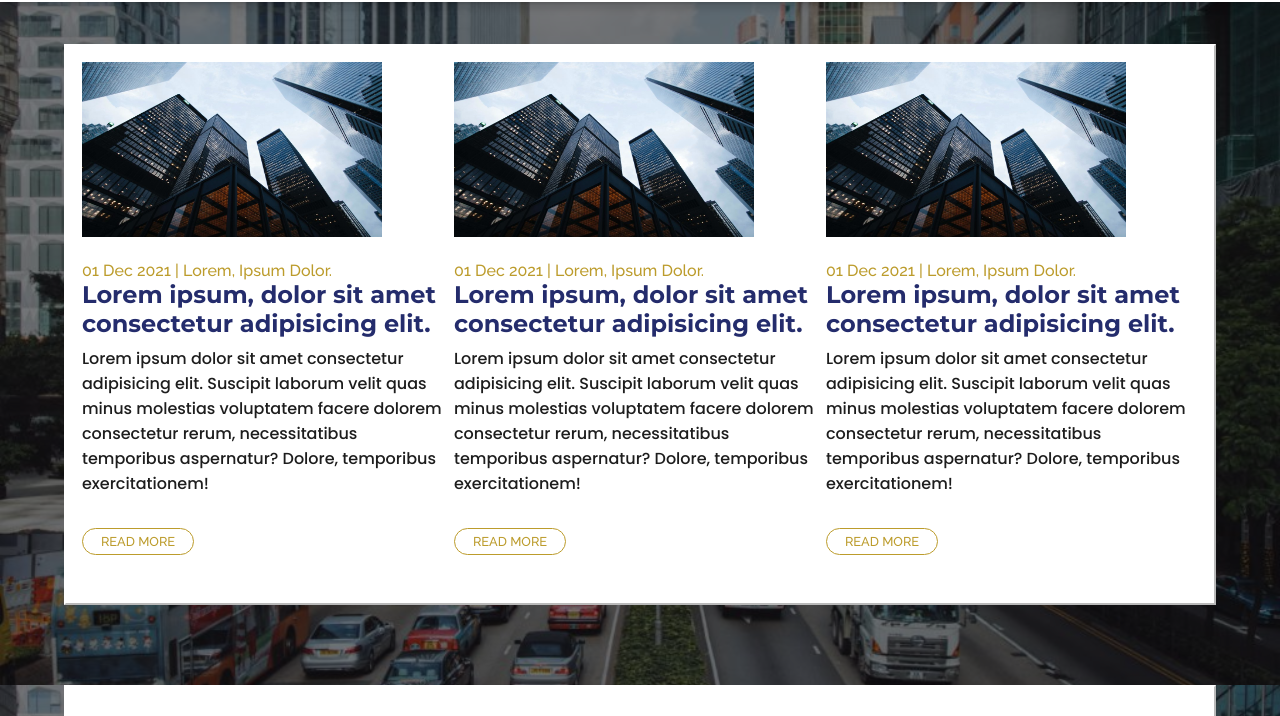
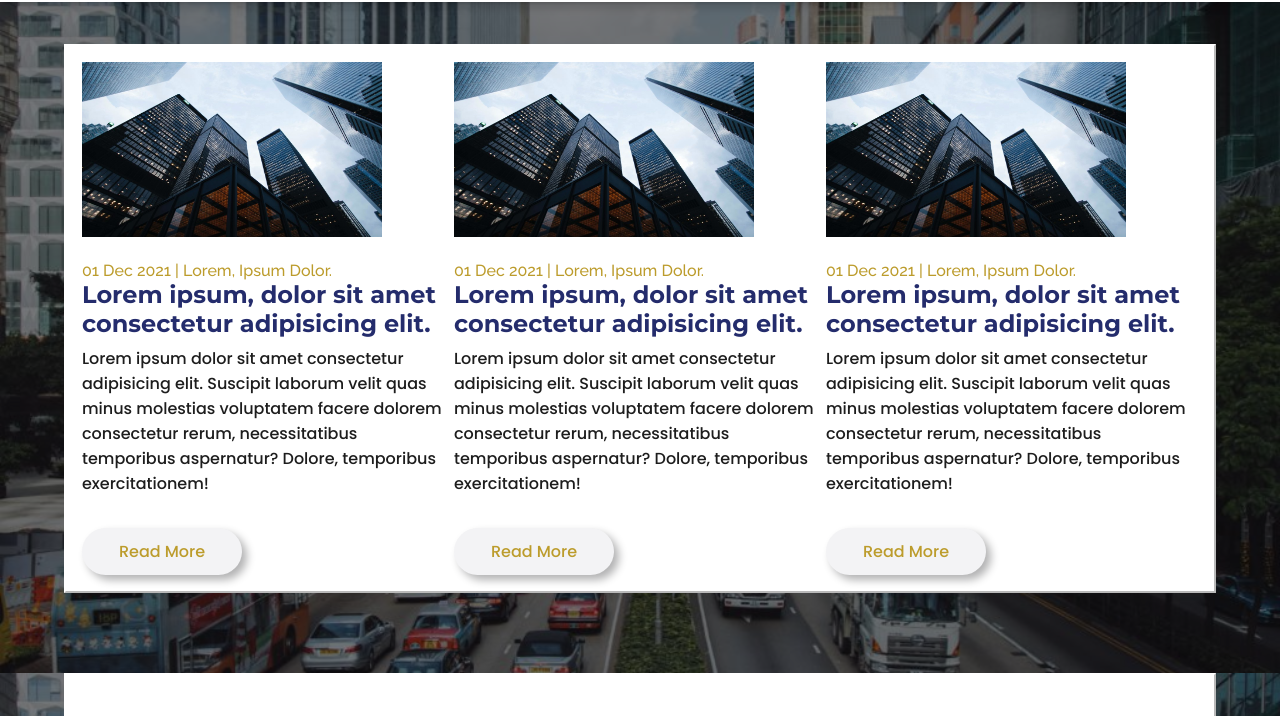
Before and after one commit to naresh-13/TrafficSight-Articles, a plain HTML site: page Articles/RecentArticles.html in a window 1280 px wide. Shown: the part 84-800 px from the top of the page. Drawn offline with Linux system fonts and the light colour scheme.

Commit message:
Update RecentArticles.html

```diff
--- a/Articles/RecentArticles.html
+++ b/Articles/RecentArticles.html
@@ -256,7 +256,7 @@ Navbar
             margin-bottom: 2rem;
         }
 
-        .readMore {
+        /* .readMore {
             width: 7rem;
             text-align: center;
             font-size: 0.8rem;
@@ -276,6 +276,34 @@ Navbar
             background: #242c6c;
             border: 2px solid #cfab33;
             transition: 0.5ms;
+        } */
+
+        .readMore {
+            width: 10rem;
+            background: #f3f3f5;
+            box-shadow: 5px 5px 8px #b2b2b3, -5px -5px 8px #ffffff;
+            display: inline-flex;
+            justify-content: center;
+            align-items: center;
+            border-radius: 30px;
+            color: #bc9c2c;
+            text-transform: capitalize;
+            text-align: left;
+            font-family: 'poppins', sans-serif;
+            border: none;
+            cursor: pointer;
+            outline: none !important;
+            transition: 0.8s cubic-bezier(0.22, 0.78, 0.45, 1.02);
+            overflow: hidden;
+            position: relative;
+            z-index: 2;
+            padding: 0.7rem 2rem;
+        }
+
+        .readMore:hover {
+            border-color: #0d0d25;
+            box-shadow: inset 5px 5px 8px #cccccc, inset -5px -5px 8px #ffffff;
+            color: #101855;
         }
 
         /* ----------article media query----------------- */
@@ -534,7 +562,7 @@ Navbar
                 <p class="introText">Lorem ipsum dolor sit amet consectetur adipisicing elit. Suscipit laborum velit
                     quas minus molestias voluptatem facere dolorem consectetur rerum, necessitatibus temporibus
                     aspernatur? Dolore, temporibus exercitationem!</p>
-                <a href="#" class="readMore">Read More</a>
+                <a href="./Article1.html" class="readMore">Read More</a>
             </div>
             <div class="article_section">
                 <img src="./Images/Picture1.3.jpg" class="ArticleIMG" width="300rem" height="175rem" alt="">
@@ -543,7 +571,7 @@ Navbar
                 <p class="introText">Lorem ipsum dolor sit amet consectetur adipisicing elit. Suscipit laborum velit
                     quas minus molestias voluptatem facere dolorem consectetur rerum, necessitatibus temporibus
                     aspernatur? Dolore, temporibus exercitationem!</p>
-                <a href="#" class="readMore">Read More</a>
+                <a href="./Article1.html" class="readMore">Read More</a>
             </div>
             <div class="article_section">
                 <img src="./Images/Picture1.3.jpg" class="ArticleIMG" width="300rem" height="175rem" alt="">
@@ -552,7 +580,7 @@ Navbar
                 <p class="introText">Lorem ipsum dolor sit amet consectetur adipisicing elit. Suscipit laborum velit
                     quas minus molestias voluptatem facere dolorem consectetur rerum, necessitatibus temporibus
                     aspernatur? Dolore, temporibus exercitationem!</p>
-                <a href="#" class="readMore">Read More</a>
+                <a href="./Article1.html" class="readMore">Read More</a>
             </div>
 
         </div>
```
